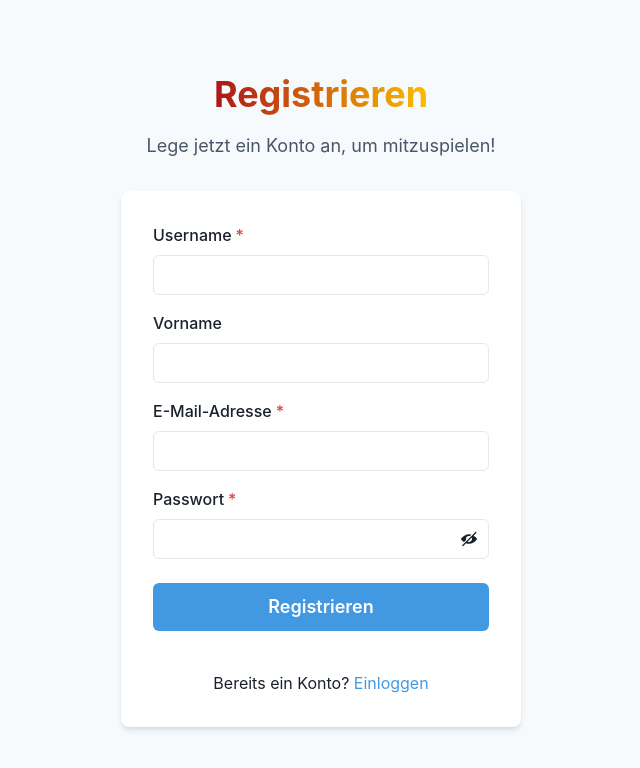
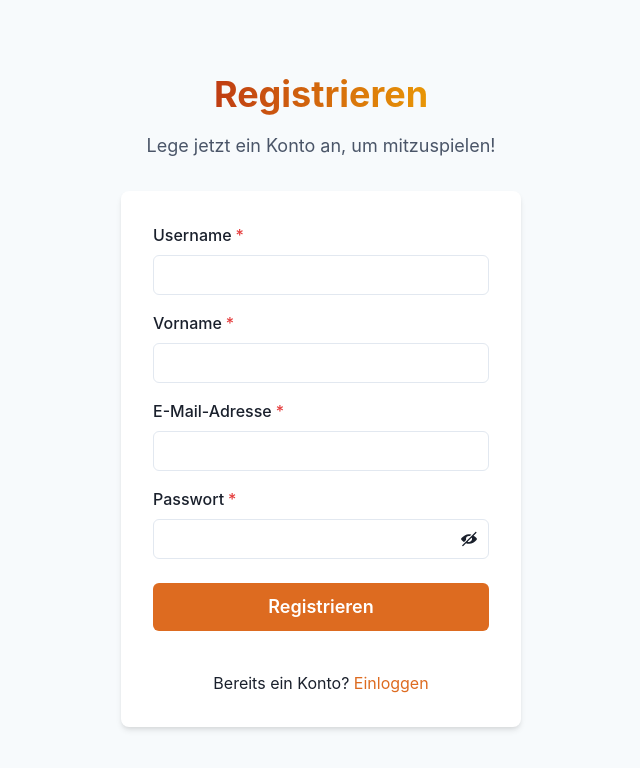
Before and after one commit to joernkgrp/quizlingo-chakra-ui, a Next.js app: page /register in a window 1280 px wide. Shown: the top 768 px of the page, without its empty margins (319-959 px from the left). Built offline with nearby package versions, Linux system fonts and the light colour scheme.

Commit message:
Fix bug to see finalScore –1

```diff
--- a/src/pages/register.tsx
+++ b/src/pages/register.tsx
@@ -30,7 +30,9 @@ export default function SignupCard() {
     >
       <Stack spacing={8} mx={"auto"} minW={"md"} maxW={"lg"} py={12} px={6}>
         <Stack align={"center"}>
-        <GradientHeading fontSize="4xl" title="Registrieren"/>
+          <Box align="center" width={"100%"}>
+            <GradientHeading fontSize="4xl" title="Registrieren" />
+          </Box>
           <Text fontSize={"lg"} color={"gray.600"}>
             Lege jetzt ein Konto an, um mitzuspielen!
           </Text>
@@ -47,7 +49,7 @@ export default function SignupCard() {
               <Input type="text" />
             </FormControl>
 
-            <FormControl id="firstName">
+            <FormControl id="firstName" isRequired>
               <FormLabel>Vorname</FormLabel>
               <Input type="text" />
             </FormControl>
@@ -76,8 +78,7 @@ export default function SignupCard() {
               <Button
                 loadingText="Submitting"
                 size={"lg"}
-                bg={"blue.400"}
-                color={"white"}
+                colorScheme="orange"
                 _hover={{
                   bg: "blue.500",
                 }}
@@ -87,7 +88,7 @@ export default function SignupCard() {
             </Stack>
             <Stack pt={6}>
               <Text align={"center"}>
-                Bereits ein Konto? <Link color={"blue.400"}>Einloggen</Link>
+                Bereits ein Konto? <Link color={"orange.500"}>Einloggen</Link>
               </Text>
             </Stack>
           </Stack>
```
Also changed, not shown: src/pages/game.tsx (+6 -3 lines).
